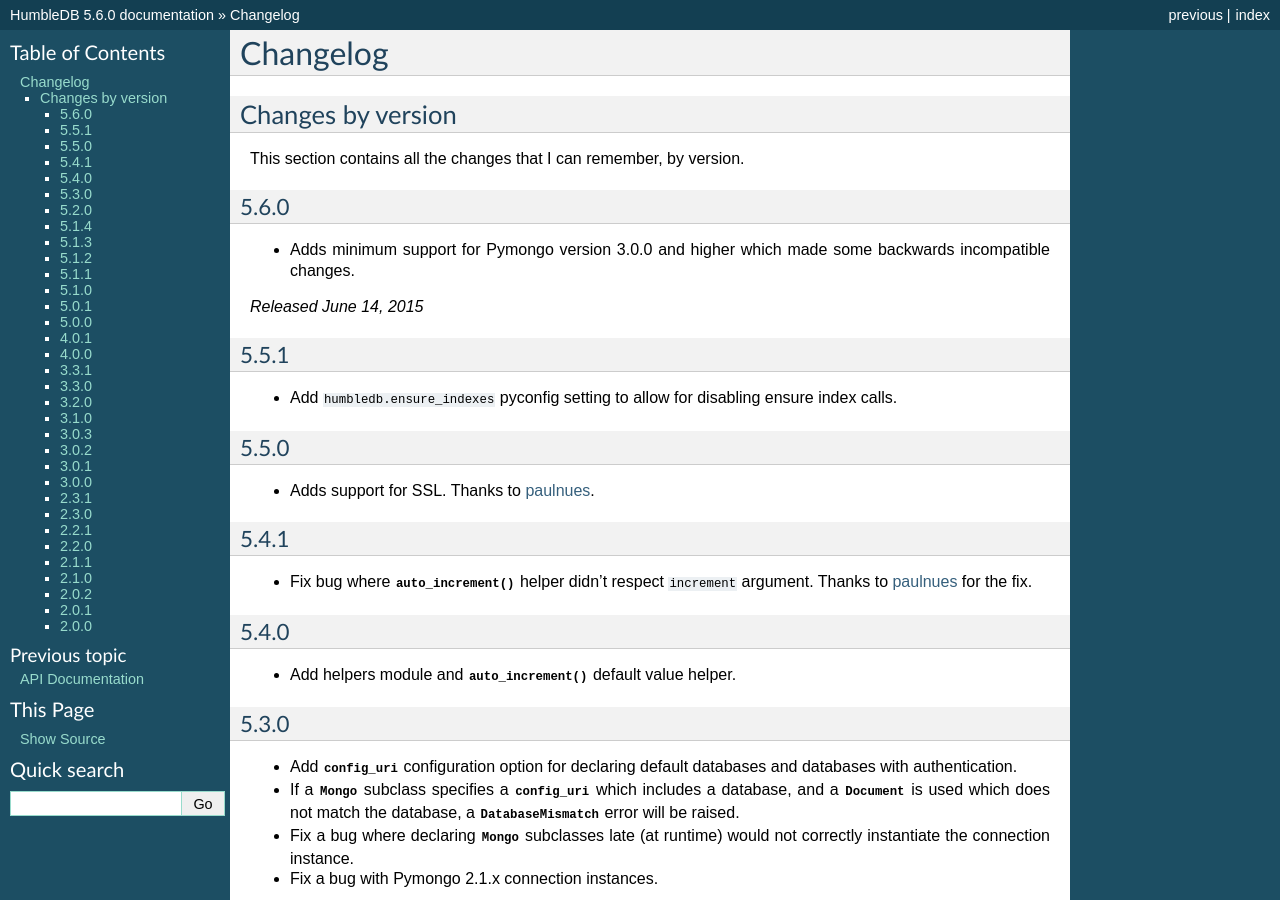
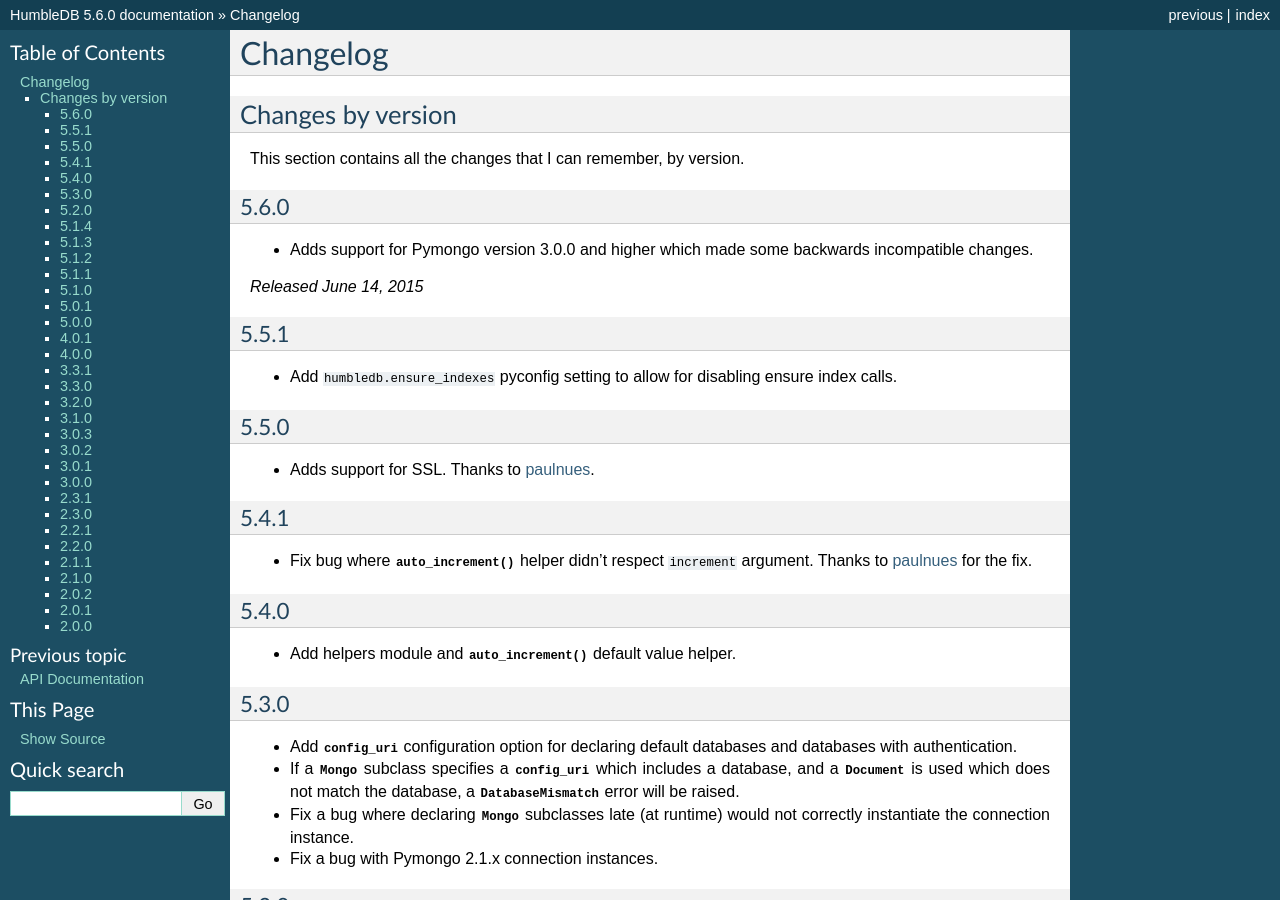
Before and after one commit to shakefu/humbledb, a Sphinx documentation site: the page built from docs/changes.rst, in a window 1280 px wide and 900 px high. Built offline with Sphinx 7.4.7, drawn with Linux system fonts in a browser that asks for light colours; cross-references to code outside the pages are shown as plain code.

Commit message:
Changelogs, yey\!

```diff
--- a/docs/changes.rst
+++ b/docs/changes.rst
@@ -9,8 +9,8 @@
 5.6.0
 -----
 
-* Adds minimum support for Pymongo version 3.0.0 and higher which made some
-  backwards incompatible changes.
+* Adds support for Pymongo version 3.0.0 and higher which made some backwards
+  incompatible changes.
 
 *Released June 14, 2015*
 
```
